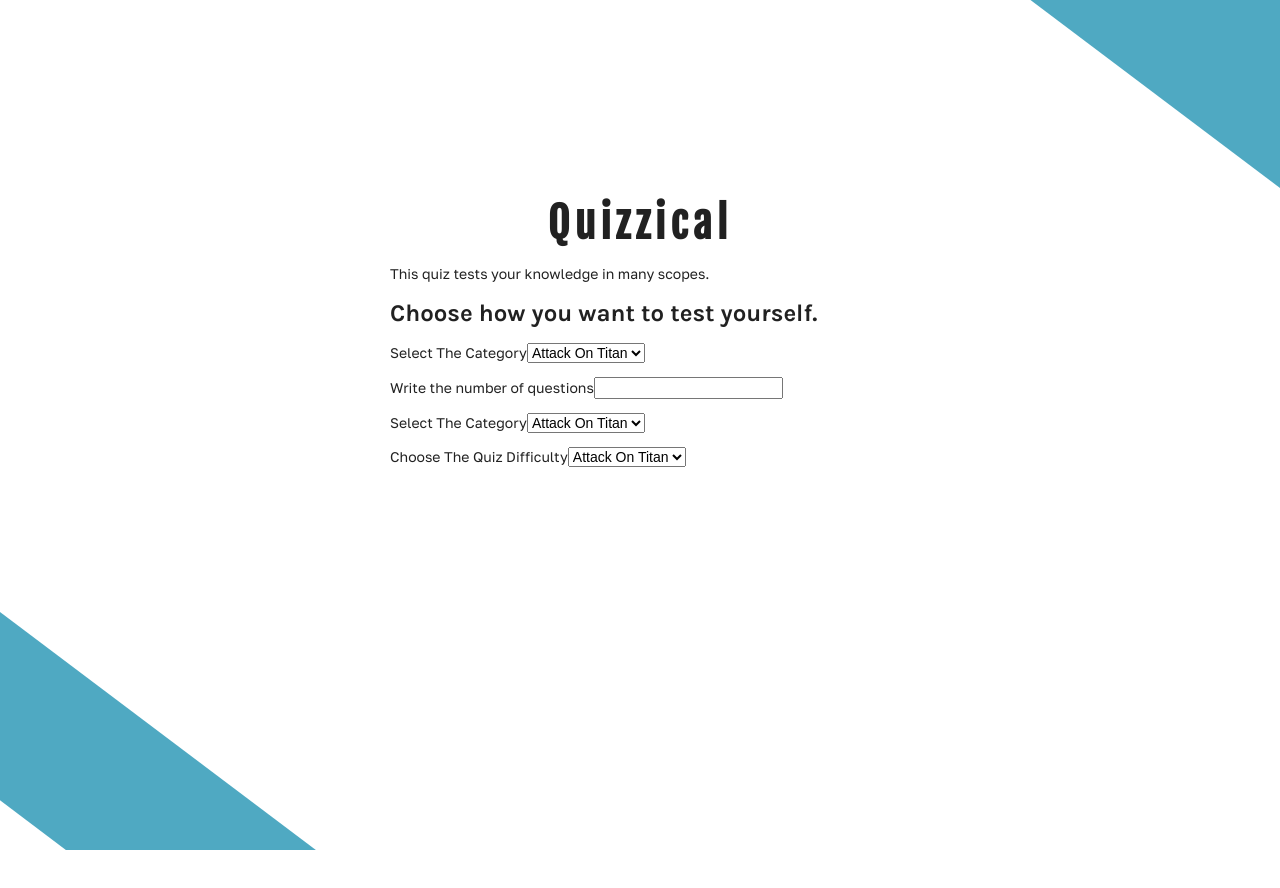
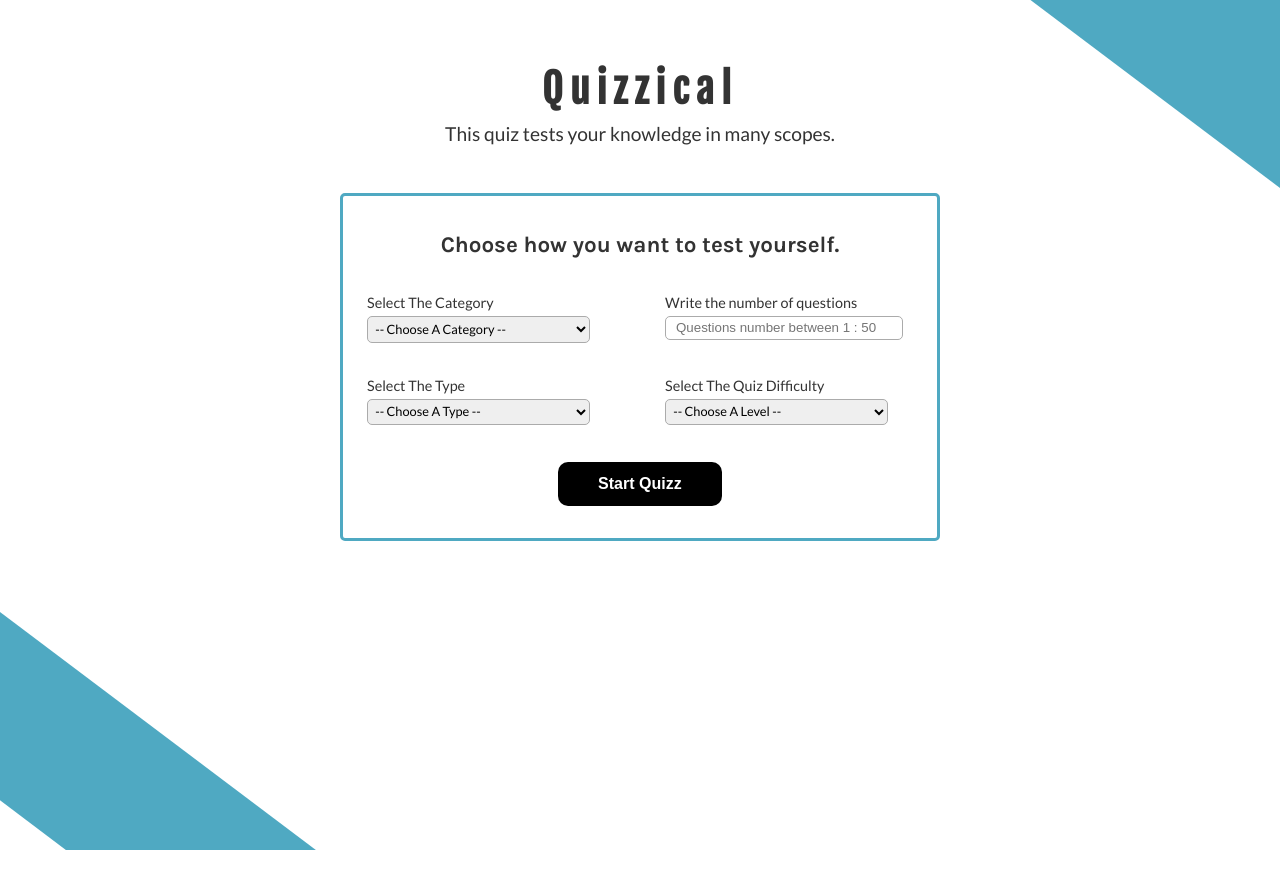
Before and after one commit to SheriefElnahas/13-Scrimba-React-Project-13-Quizzical-App, a React (Vite) app: page / in a window 1280 px wide. Shown: the top 888 px of the page. After the commit the page ends 800 px from the top, so only its background shows below. Built offline with nearby package versions, Linux system fonts and the light colour scheme.

Commit message:
StartQuiz Component HTML & CSS

```diff
--- a/index.html
+++ b/index.html
@@ -2,7 +2,7 @@
 <html lang="en">
   <head>
     <meta charset="UTF-8" />
-      <link rel="stylesheet" href="https://cdnjs.cloudflare.com/ajax/libs/semantic-ui/2.5.0/semantic.min.css">
+    <!-- <link rel="stylesheet" href="https://cdnjs.cloudflare.com/ajax/libs/semantic-ui/2.5.0/semantic.min.css" /> -->
     <meta name="viewport" content="width=device-width, initial-scale=1.0" />
     <title>Quizzical App</title>
   </head>
--- a/src/pages/start-quiz/StartQuiz.jsx
+++ b/src/pages/start-quiz/StartQuiz.jsx
@@ -11,12 +11,34 @@ export default function StartQuiz() {
 
       <form>
         <h2>Choose how you want to test yourself.</h2>
+        <div className={styles['user-choices']}>
           <p>
             <label htmlFor="category">Select The Category</label>
             <select id="category">
-            <option value="" disabled>
+              <option value="" disabled selected>
+                -- Choose A Category --
+              </option>
+              <option value="attack-on-titan">General Knowledge</option>
+              <option value="vinland-saga">Science : Nature</option>
+              <option value="vinland-saga">Science : Computers</option>
+              <option value="vinland-saga">Science : Mathematics</option>
+              <option value="vinland-saga">Sports</option>
+              <option value="vinland-saga">Geography</option>
+              <option value="vinland-saga">History</option>
+            </select>
+          </p>
+          <p>
+            <label>
               {' '}
-              -- Choose --{' '}
+              Write the number of questions
+              <input type="number" placeholder="Questions number between 1 : 50" />
+            </label>
+          </p>
+          <p>
+            <label htmlFor="category">Select The Type</label>
+            <select id="questions-type">
+              <option value="" disabled selected>
+                -- Choose A Type --
               </option>
               <option value="attack-on-titan">Attack On Titan</option>
               <option value="vinland-saga">Vinland Saga</option>
@@ -24,35 +46,19 @@ export default function StartQuiz() {
             </select>
           </p>
           <p>
-          <label>
-            {' '}
-            Write the number of questions
-            <input type="number" />
-          </label>
-        </p>
-        <p>
-          <label htmlFor="category">Select The Category</label>
+            <label htmlFor="difficulty">Select The Quiz Difficulty</label>
             <select id="questions-type">
-            <option value="" disabled>
-              {' '}
-              -- Choose --{' '}
+              <option value="" disabled selected>
+                -- Choose A Level --
               </option>
               <option value="attack-on-titan">Attack On Titan</option>
               <option value="vinland-saga">Vinland Saga</option>
               <option value="demon-slayer">Demon Slayer</option>
             </select>
           </p>
+        </div>
         <p>
-          <label htmlFor="difficulty">Choose The Quiz Difficulty</label>
-          <select id="questions-type">
-            <option value="" disabled>
-              {' '}
-              -- Choose --{' '}
-            </option>
-            <option value="attack-on-titan">Attack On Titan</option>
-            <option value="vinland-saga">Vinland Saga</option>
-            <option value="demon-slayer">Demon Slayer</option>
-          </select>
+          <button>Start Quizz</button>
         </p>
       </form>
     </section>
--- a/src/pages/start-quiz/StartQuiz.module.css
+++ b/src/pages/start-quiz/StartQuiz.module.css
@@ -1,14 +1,91 @@
-@import url('https://fonts.googleapis.com/css2?family=Fjalla+One&family=Golos+Text:wght@400;500&display=swap');
+@import url('https://fonts.googleapis.com/css2?family=Fjalla+One&family=Lato:wght@400;700&display=swap');
 
 .StartQuiz {
-  max-width: 500px;
-  margin: 14rem auto;
-  font-family: 'Golos Text', sans-serif;
+  max-width: 600px;
+  margin: 4rem auto 0 auto;
+  font-family: 'Lato', sans-serif;
+
+  color: #333;
 }
 
 .StartQuiz h1 {
-  font-size: 3rem;
+  font-size: 2.5rem;
   text-align: center;
-  letter-spacing: 5px;
+  letter-spacing: 7px;
   font-family: 'Fjalla One', sans-serif;
+  margin-bottom: 0rem;
 }
+
+.StartQuiz > p {
+  font-size: 1.2rem;
+  text-align: center;
+  margin-top: 0.5rem;
+}
+
+.StartQuiz form {
+  margin-top: 3rem;
+  border: 3px solid #4fa9c2;
+  padding: 1rem 1.5rem;
+  border-radius: 5px;
+}
+
+.StartQuiz h2 {
+  font-size: 1.4rem;
+  text-align: center;
+}
+
+.StartQuiz .user-choices {
+  display: grid;
+  grid-template-columns: repeat(2, 1fr);
+  grid-column-gap: 50px;
+}
+
+.StartQuiz form label {
+  padding-bottom: 20px;
+  font-size: 0.9rem;
+}
+
+.StartQuiz input,
+.StartQuiz select {
+  margin-top: 5px;
+  width: 90%;
+  padding: 0.2rem;
+  border-radius: 5px;
+  border: 1px solid #ababab;
+}
+
+/* .StartQuiz input::placeholder {
+  padding-left: 0.3rem;
+} */
+
+.StartQuiz input {
+  padding-left: 10px;
+}
+.StartQuiz select {
+  cursor: pointer;
+  font-family: inherit;
+  font-size: 0.8rem;
+}
+.StartQuiz select option {
+  font-size: 0.9rem;
+  font-family: inherit;
+}
+.StartQuiz button {
+  padding: 0.8rem 2.5rem;
+  background: #000;
+  color: #fff;
+  font-size: 1rem;
+  font-family: 'Golos Text', sans-serif;
+  border: none;
+  border-radius: 10px;
+  cursor: pointer;
+  margin-left: 35%;
+  margin-top: 5px;
+  font-weight: bold;
+  transition: all 0.2s linear;
+}
+
+.StartQuiz button:hover {
+  background: teal;
+  color: #fff;
+}
```
Also changed, not shown: src/App.css (+10 -8 lines). Lines whose indentation alone changed are shown as unchanged.
